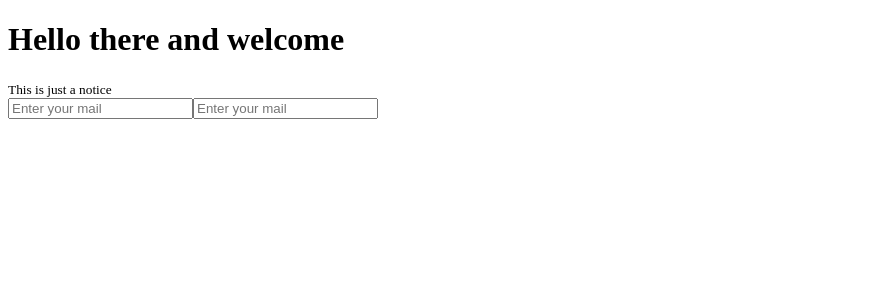
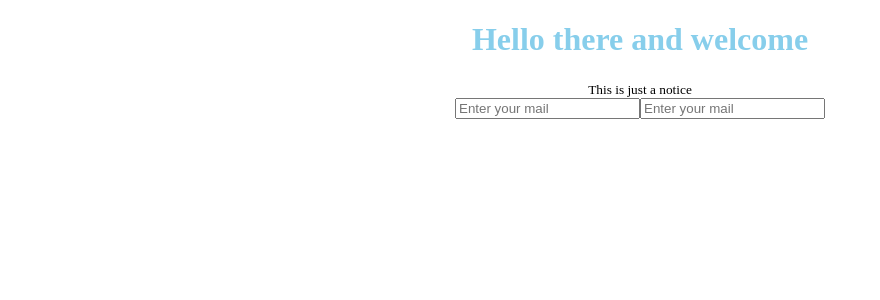
Before and after one commit to Alfredbis29/React-Todo-App-1, a React (Create React App) app in the folder react-app/: page / in a window 1280 px wide. Shown: the top 300 px of the page, without its empty margins (0-880 px from the left). Built offline with nearby package versions, Linux system fonts and the light colour scheme.

Commit message:
Add design

```diff
--- a/react-app/src/App.css
+++ b/react-app/src/App.css
@@ -1,4 +1,4 @@
-/* .App {
+.App {
   text-align: center;
 }
 
@@ -27,7 +27,9 @@
 .App-link {
   color: #61dafb;
 }
-
+h1{
+  color: skyblue;
+}
 @keyframes App-logo-spin {
   from {
     transform: rotate(0deg);
@@ -35,4 +37,4 @@
   to {
     transform: rotate(360deg);
   }
-} */
+}
```
